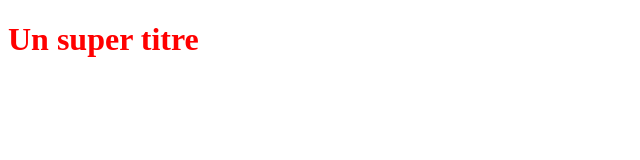
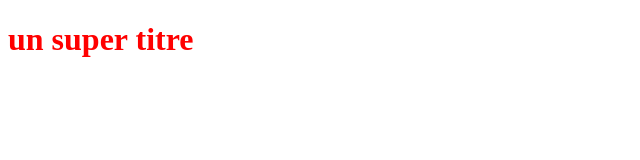
Before and after one commit to Wilky2/Wilky2, a plain HTML site: page index.html in a window 1280 px wide. Shown: the full height of the page, 0-640 px from the left. Drawn offline with Linux system fonts and the light colour scheme.

Commit message:
modification du titre

```diff
--- a/index.html
+++ b/index.html
@@ -5,6 +5,6 @@
     <link rel="stylesheet" type="text/css" href="index.css">
 </head>
 <body>
-    <h1>Un super titre</h1>
+    <h1>un super titre</h1>
 </body>
 </html>
```
